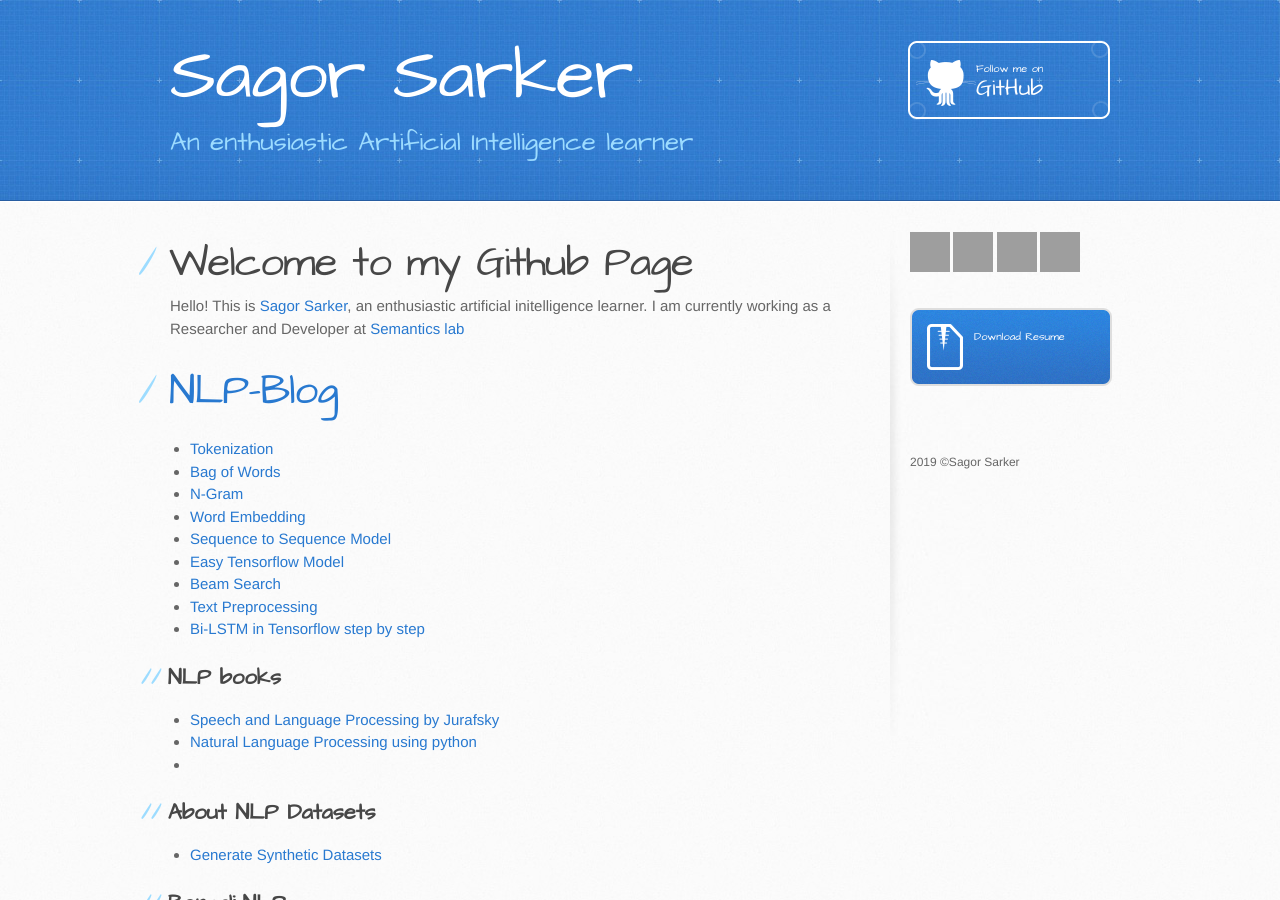
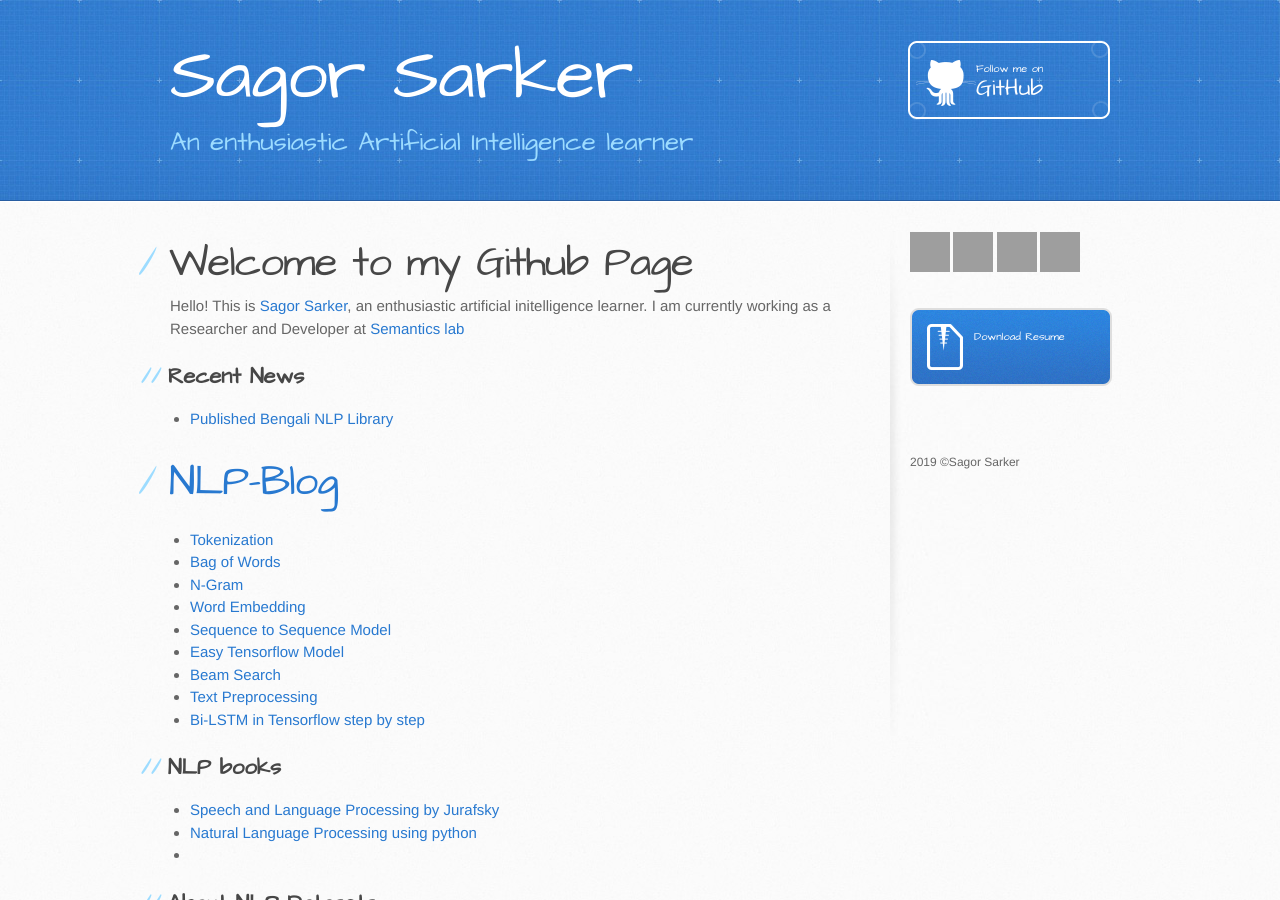
Before and after one commit to sagorbrur/sagorbrur.github.io, a Jekyll site: the page built from index.md, in a window 1280 px wide and 900 px high. Built offline with Jekyll 4.4.1, drawn with Linux system fonts in a browser that asks for light colours; our own code applies the rules of GitHub Pages for plain Markdown files; grey boxes are pictures that could not be loaded.

Commit message:
Update index.md

```diff
--- a/index.md
+++ b/index.md
@@ -1,6 +1,11 @@
 # Welcome to my Github Page
 Hello! This is [Sagor Sarker](https://www.linkedin.com/in/sagor-sarker/), an enthusiastic artificial initelligence learner.
 I am currently working as a Researcher and Developer at [Semantics lab](http://semanticslab.net/)
+
+## Recent News
+* [Published Bengali NLP Library](https://github.com/sagorbrur/bnlp)
+
+
 # [NLP-Blog](https://sagorbrur.github.io/blog/)
 * [Tokenization](tokenization.md)
 * [Bag of Words](bow.md)
```
